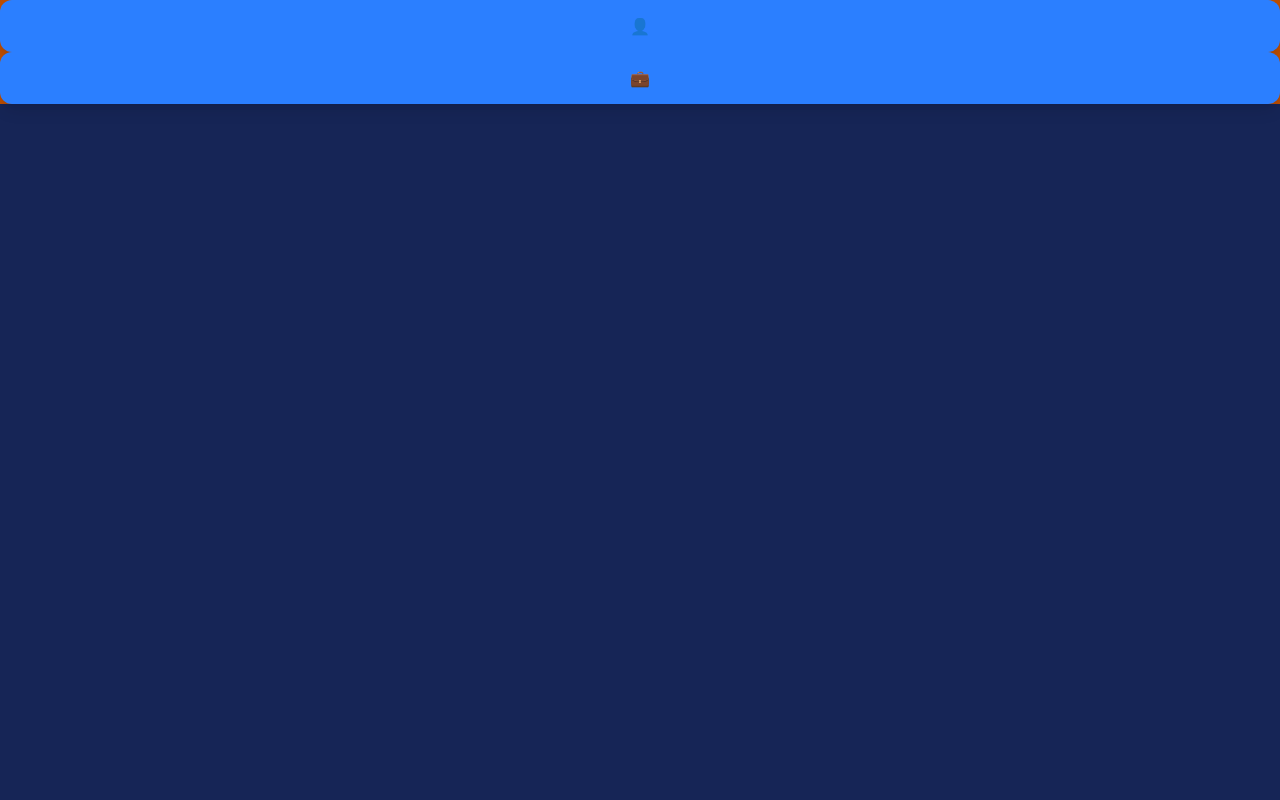
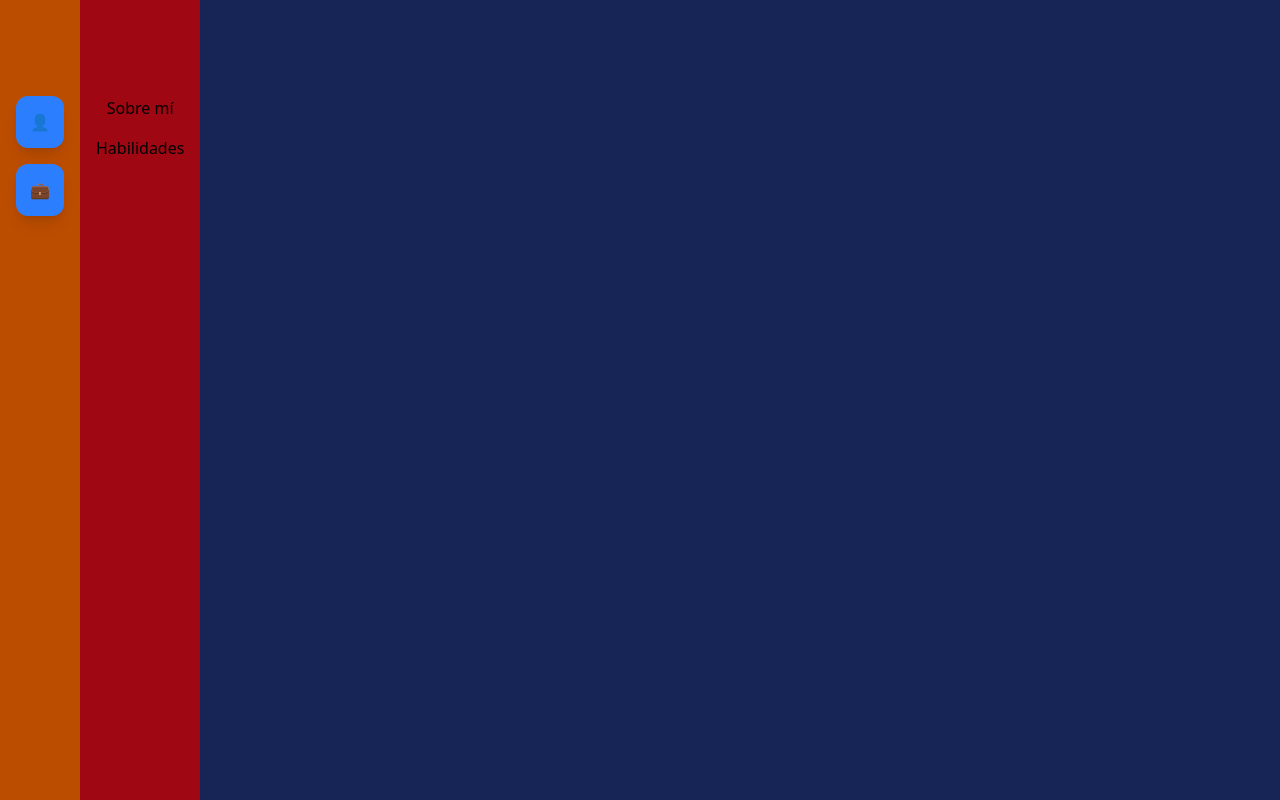
Before and after one commit to FrancoBarberis/Portfolio-Franco, a React (Vite) app: page / in a window 1280 px wide. Built offline with nearby package versions, Linux system fonts and the light colour scheme.

Commit message:
Layout básico realizado

```diff
--- a/src/layout/ChannelSidebar.jsx
+++ b/src/layout/ChannelSidebar.jsx
@@ -1,6 +1,6 @@
 function ChannelSidebar({channels}){
     return (
-        <div className="bg-red-800">
+        <div className="bg-red-800 flex flex-col p-4 pt-24 gap-4">
             {channels.map(channel => (
                 <button key={channel.id}>{channel.channelName}</button>
             ))}
--- a/src/layout/MainLayout.jsx
+++ b/src/layout/MainLayout.jsx
@@ -13,6 +13,10 @@ function MainLayout() {
           channelName: "Sobre mí",
           chat: "Componente de chat",
         },
+        {
+          id: 12,
+          channelName: "Habilidades",
+          chat: "Componente de chat",}
       ],
     },
     {
@@ -30,8 +34,9 @@ function MainLayout() {
   ];
 
   return (
-    <div className="bg-blue-950 min-h-screen">
+    <div className="bg-blue-950 min-h-screen flex flex-row">
       <ServerSidebar servers={servidores} />
+      <ChannelSidebar channels={servidores[0].channels} />
     </div>
   );
 }
--- a/src/layout/ServerSidebar.jsx
+++ b/src/layout/ServerSidebar.jsx
@@ -2,7 +2,7 @@ import { Server } from "../components";
 
 function ServerSidebar({servers}) {
   return (
-    <div className="flex flex-col bg-amber-700">
+    <div className="flex flex-col bg-amber-700 p-4 pt-24 gap-4">
       {servers.map((server) => (
         <Server
           id={server.id}
```
